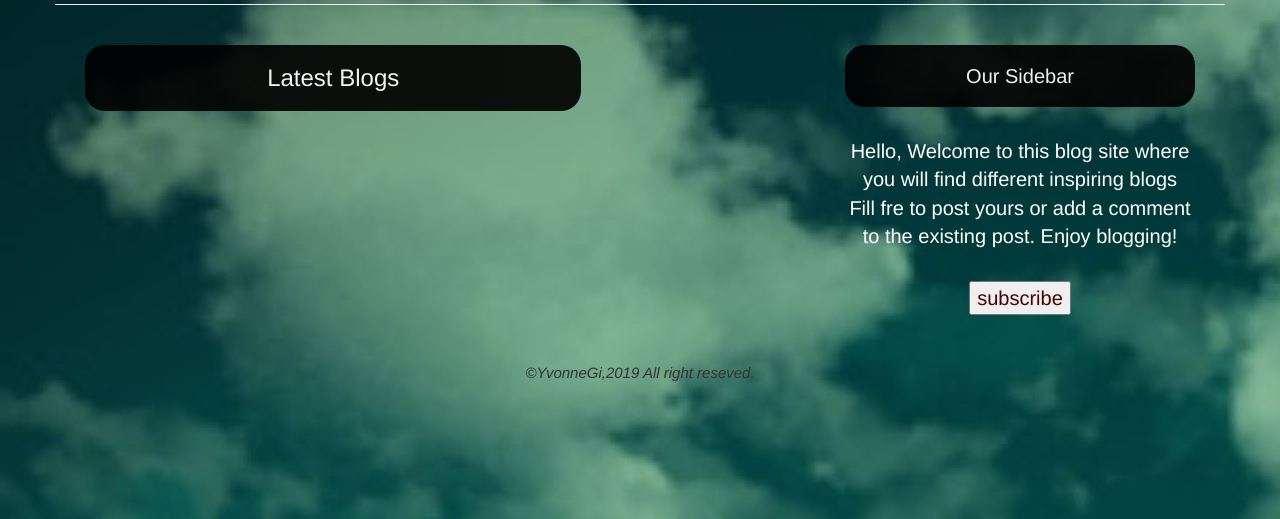
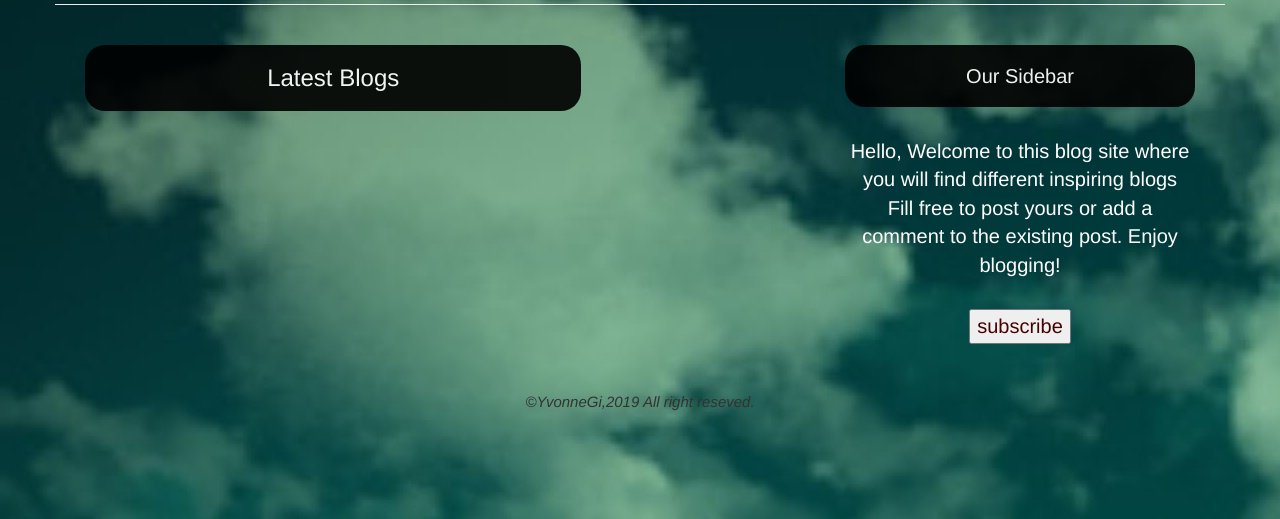
Before and after one commit to YvonneGi/Personal-blog, a Flask app: template app/templates/index.html in a window 1280 px wide. Shown: the part 148-667 px from the top of the page. Run offline with Flask 2, Linux system fonts and the light colour scheme; the template is opened without the code that fills it, so the values that code supplies are empty; some libraries are stand-ins or nearby versions.

Commit message:
edit index template

```diff
--- a/app/templates/index.html
+++ b/app/templates/index.html
@@ -69,7 +69,7 @@
                         <p style="color: white;font-size:20px">
                             Hello,
                             Welcome to this blog site where you will find different inspiring blogs<br>
-                            Fill fre to post yours or add a comment to the existing post.
+                            Fill free to post yours or add a comment to the existing post.
                             Enjoy blogging!
                         </p>
                     </div> <br>
```
